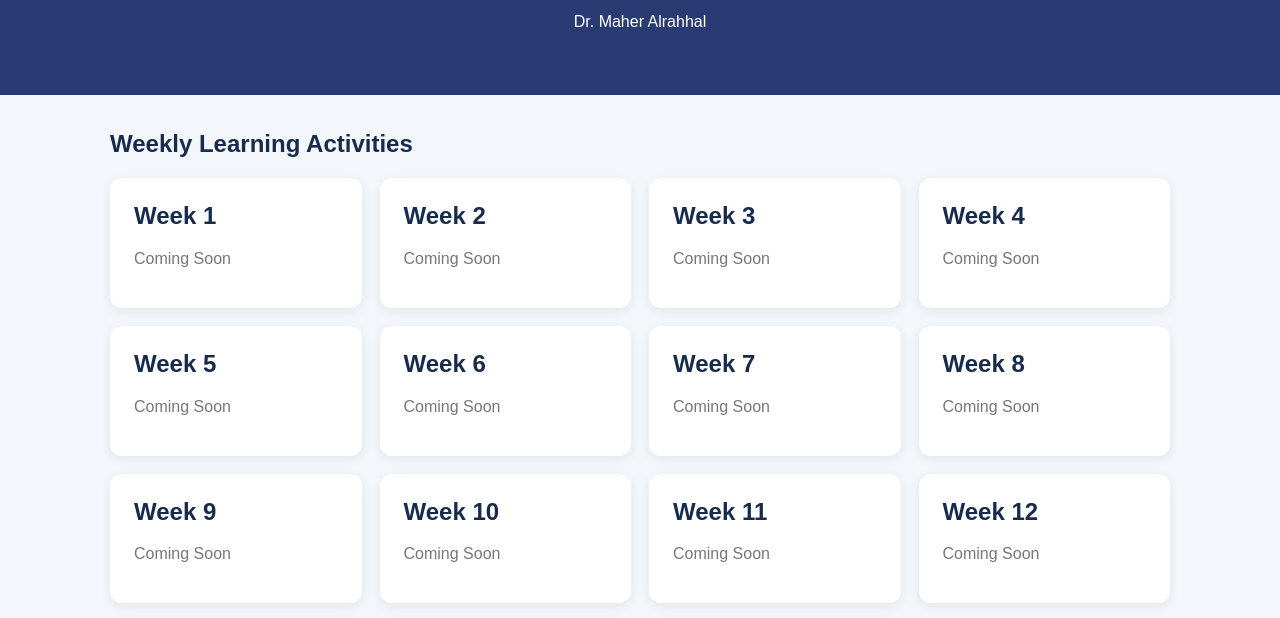
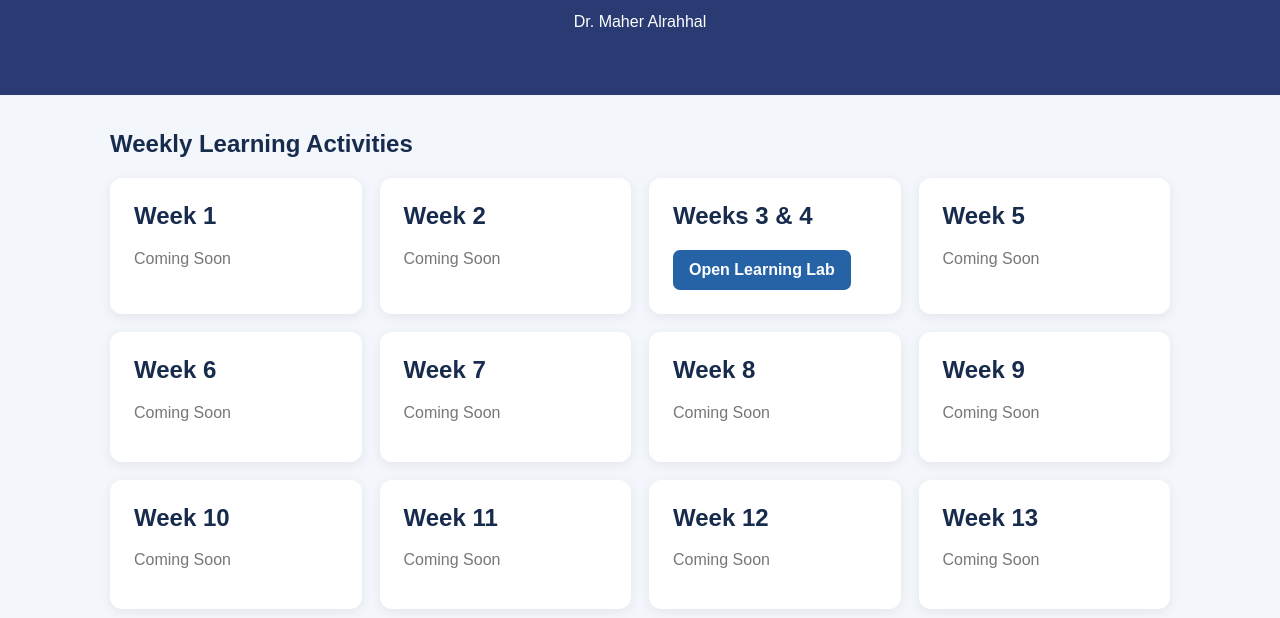
Before and after one commit to DrMaherAlrahhal/CSCI-310-Principles-of-Programming-Languages, a plain HTML site: page index.html in a window 1280 px wide. Shown: the part 174-792 px from the top of the page. Drawn offline with Linux system fonts and the light colour scheme.

Commit message:
Update index.html

```diff
--- a/index.html
+++ b/index.html
@@ -73,11 +73,14 @@
   </footer>
 
   <script>
+
     const labs = [
       { title: "Week 1", url: null },
       { title: "Week 2", url: null },
-      { title: "Week 3", url: null },
-      { title: "Week 4", url: null },
+      {
+        title: "Weeks 3 & 4",
+        url: "./Week-3-and-4/index.html"
+      },
       { title: "Week 5", url: null },
       { title: "Week 6", url: null },
       { title: "Week 7", url: null },
@@ -90,6 +93,7 @@
       { title: "Week 14", url: null },
       { title: "Week 15", url: null }
     ];
+
 
     const container = document.getElementById("weeks");
 
```
